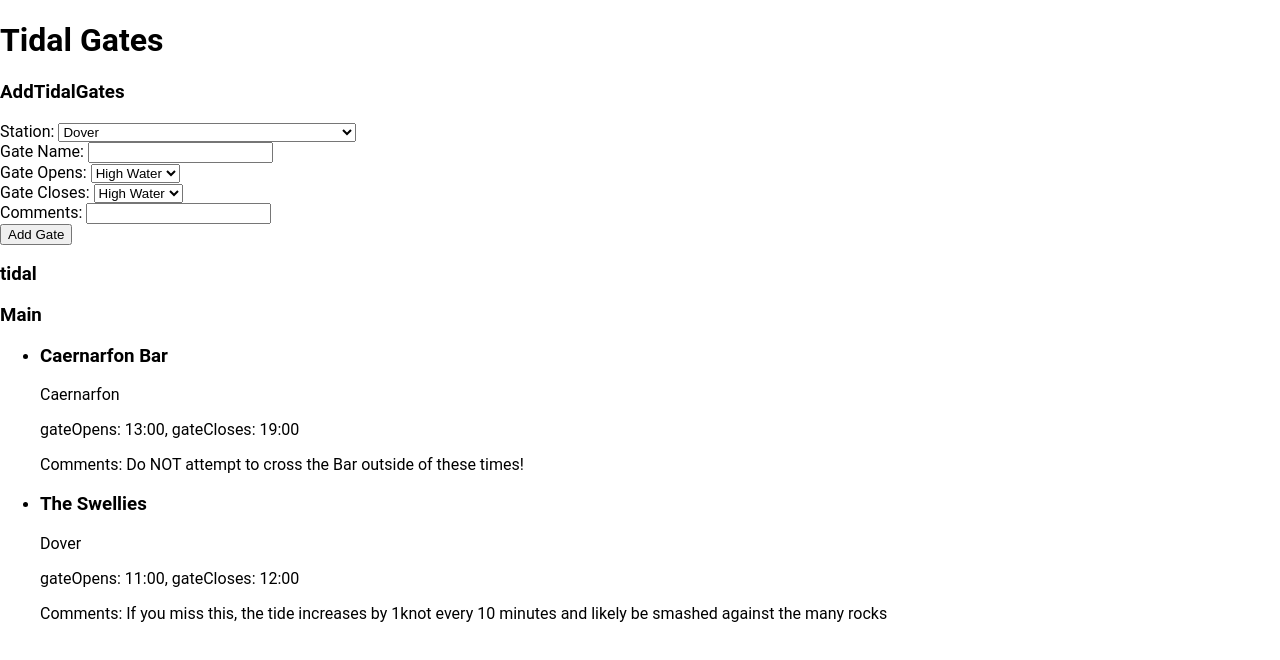
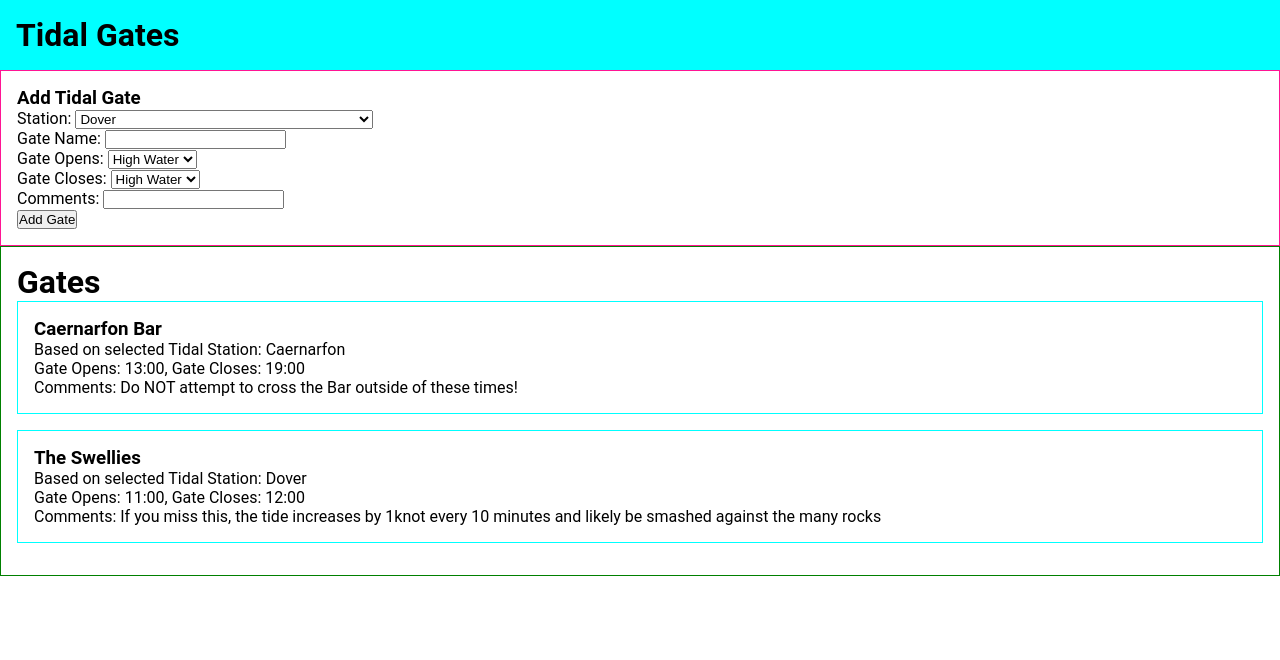
Before and after one commit to JPhasma/tidal-gates-app, a Next.js app: page / in a window 1280 px wide. Shown: the top 660 px of the page. Built offline with nearby package versions, Linux system fonts and the light colour scheme.

Commit message:
basic layout

```diff
--- a/app/components/AddTidalGates/AddTidalGates.jsx
+++ b/app/components/AddTidalGates/AddTidalGates.jsx
@@ -41,8 +41,8 @@ function AddTidalGates() {
   };
 
   return (
-    <section>
-      <h3>AddTidalGates</h3>
+    <section id='add_tidal_gates'>
+      <h3>Add Tidal Gate</h3>
       <form onSubmit={handleAddGate}>
         <div>
           <label>Station: </label>
@@ -105,9 +105,6 @@ function AddTidalGates() {
         </div>
         <button>Add Gate</button>
       </form>
-      <div>
-        <h3>tidal</h3>
-      </div>
     </section>
   );
 }
--- a/app/components/GatesList/GatesList.jsx
+++ b/app/components/GatesList/GatesList.jsx
@@ -6,16 +6,16 @@ import { DataContext } from '../../libs/contexts/dataContext';
 function GatesList() {
   const { gates } = useContext(DataContext);
   return (
-    <div>
+    <div id='gates_list'>
       <ul>
         {gates.map((el) => {
           return (
             <li key={el.id}>
-              <div>
+              <div className='gate_container'>
                 <h3>{el.gateName}</h3>
-                <p>{el.station}</p>
+                <p>Based on selected Tidal Station: {el.station}</p>
                 <p>
-                  gateOpens: {el.gateOpens}, gateCloses: {el.gateCloses}
+                  Gate Opens: {el.gateOpens}, Gate Closes: {el.gateCloses}
                 </p>
                 <p>Comments: {el.comments}</p>
               </div>
--- a/app/globals.scss
+++ b/app/globals.scss
@@ -1,10 +1,16 @@
 @import './sass/variables';
+@import './sass/layout';
 
+*,
+html,
 body {
   padding: 0;
   margin: 0;
   box-sizing: border-box;
+}
 
+body {
+  box-sizing: border-box;
   font-family: 'Roboto', sans-serif;
 }
 
--- a/app/page.js
+++ b/app/page.js
@@ -6,7 +6,7 @@ export default function Home() {
     <>
       <AddTidalGates />
       <main>
-        <h3>Main</h3>
+        <h1>Gates</h1>
         <GatesList />
       </main>
     </>
--- /dev/null
+++ b/app/sass/_addTidalGates.scss
@@ -0,0 +1,4 @@
+#add_tidal_gates {
+  border: 1px solid deeppink;
+  padding: 1rem;
+}
--- /dev/null
+++ b/app/sass/_header.scss
@@ -0,0 +1,7 @@
+@import './variables';
+
+header {
+  background-color: aqua;
+  margin: 0;
+  padding: 1rem;
+}
--- /dev/null
+++ b/app/sass/_layout.scss
@@ -0,0 +1,3 @@
+@import './_header';
+@import './addTidalGates';
+@import './main';
--- /dev/null
+++ b/app/sass/_main.scss
@@ -0,0 +1,16 @@
+main {
+  border: 1px solid green;
+  padding: 1rem;
+
+  #gates_list {
+    ul {
+      list-style: none;
+    }
+  }
+
+  .gate_container {
+    border: 1px solid aqua;
+    margin-bottom: 1rem;
+    padding: 1rem;
+  }
+}
```
